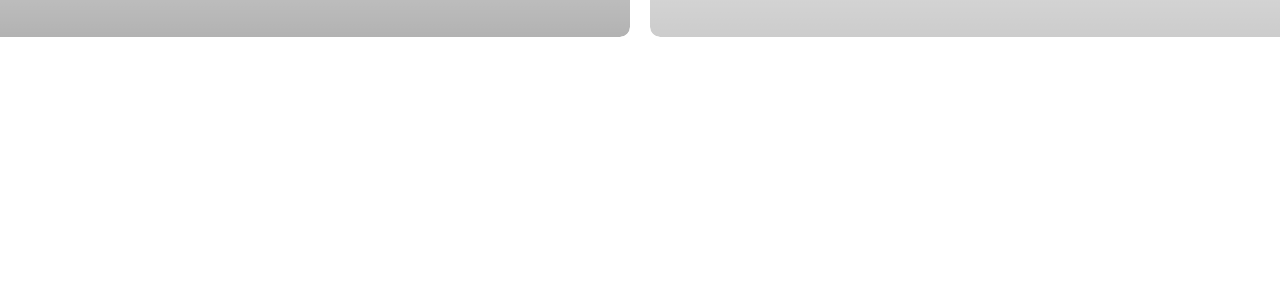
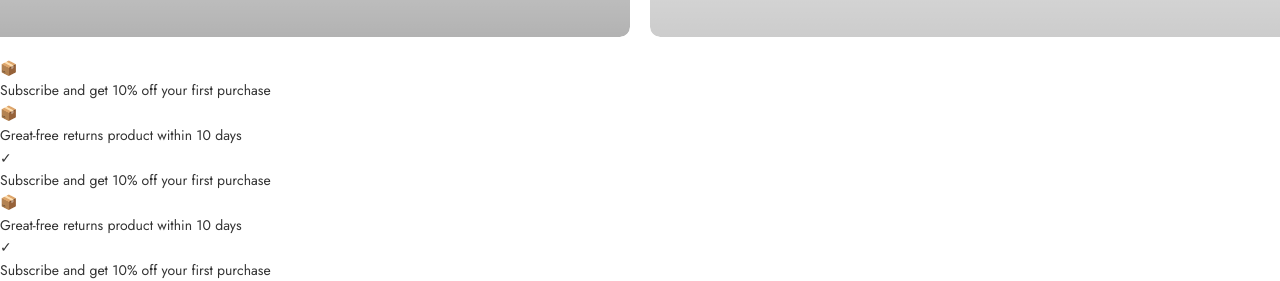
Before and after one commit to mrbad12e/Umino, a plain HTML site: page index.html in a window 1280 px wide. Shown: the part 613-894 px from the top of the page. Before the commit the page ends 800 px from the top, so only its background shows below. Drawn offline with Linux system fonts and the light colour scheme.

Commit message:
Scroll Text: Draft HTML, no styling yet

```diff
--- a/index.html
+++ b/index.html
@@ -73,5 +73,29 @@
             </div>
         </div>
     </section>
+
+    <!-- PROMOTIONAL BANNER STRIP / SCROLL TEXT -->
+    <section class="promo-strip">
+        <div class="promo-item">
+            <span class="promo-icon">📦</span>
+            <p>Subscribe and get 10% off your first purchase</p>
+        </div>
+        <div class="promo-item">
+            <span class="promo-icon">📦</span>
+            <p>Great-free returns product within 10 days</p>
+        </div>
+        <div class="promo-item">
+            <span class="promo-icon">✓</span>
+            <p>Subscribe and get 10% off your first purchase</p>
+        </div>
+        <div class="promo-item">
+            <span class="promo-icon">📦</span>
+            <p>Great-free returns product within 10 days</p>
+        </div>
+        <div class="promo-item">
+            <span class="promo-icon">✓</span>
+            <p>Subscribe and get 10% off your first purchase</p>
+        </div>
+    </section>
 </body>
 </html>
```
